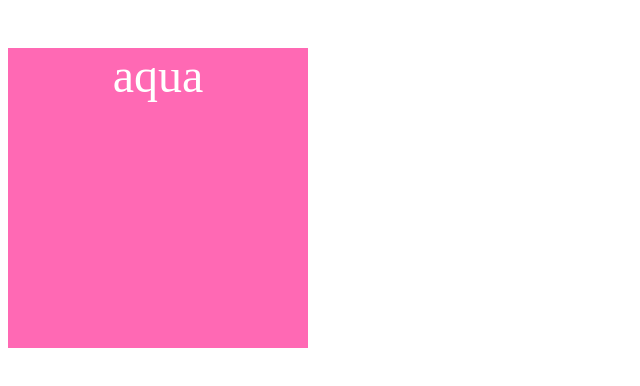
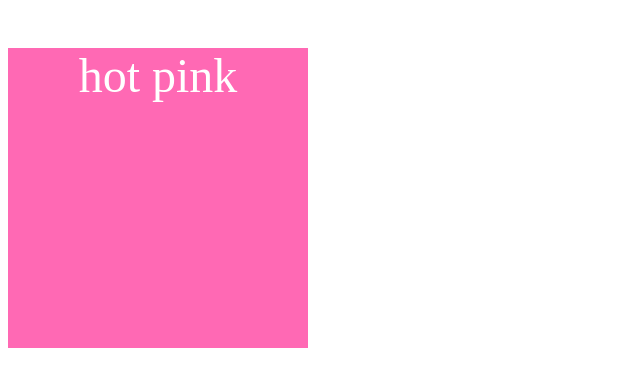
Before and after one commit to shower510/git-first, a plain HTML site: page index.html in a window 1280 px wide. Shown: the whole page, without its empty margins (0-640 px from the left). Drawn offline with Linux system fonts and the light colour scheme.

Commit message:
최종핑크

```diff
--- a/index.html
+++ b/index.html
@@ -10,7 +10,7 @@
 
 <body>
   <div>
-    <p>aqua</p>
+    <p>hot pink</p>
   </div>
 
 </body>
```
